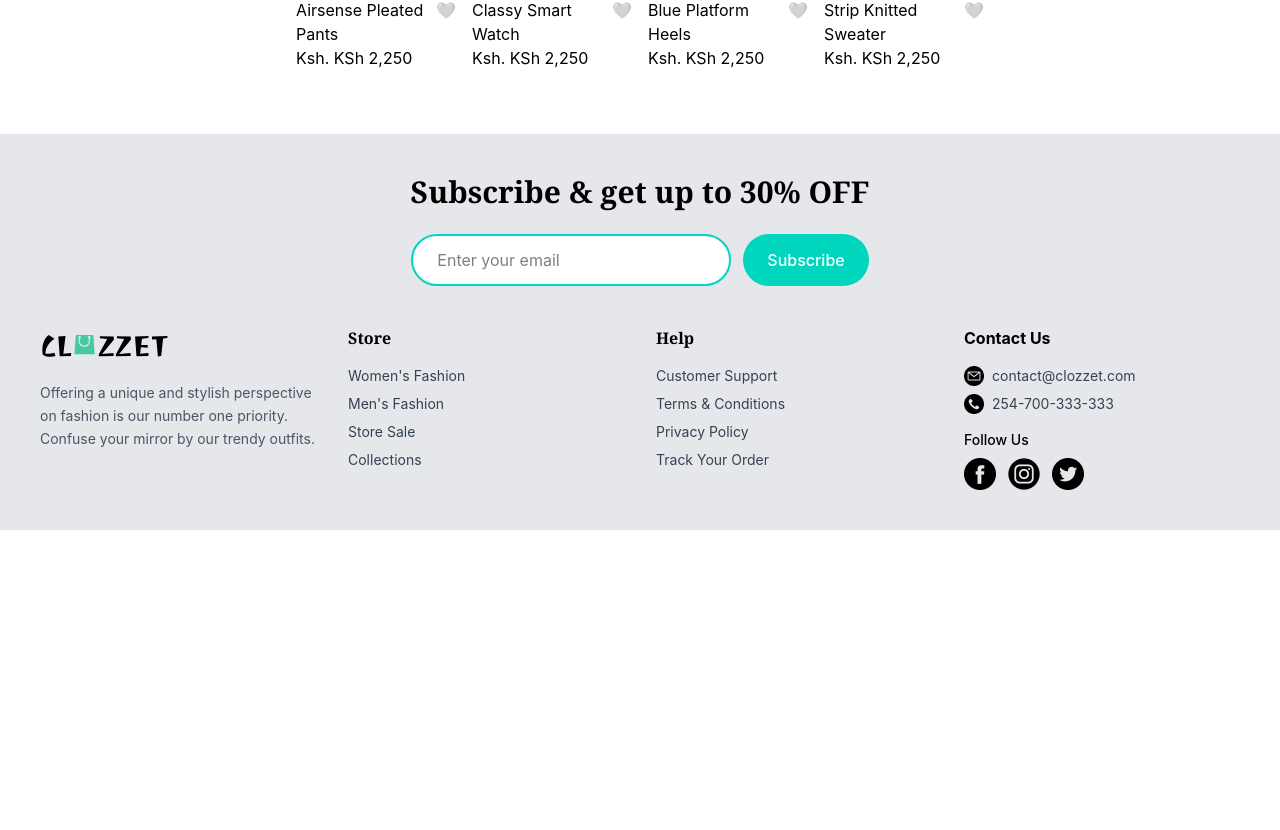
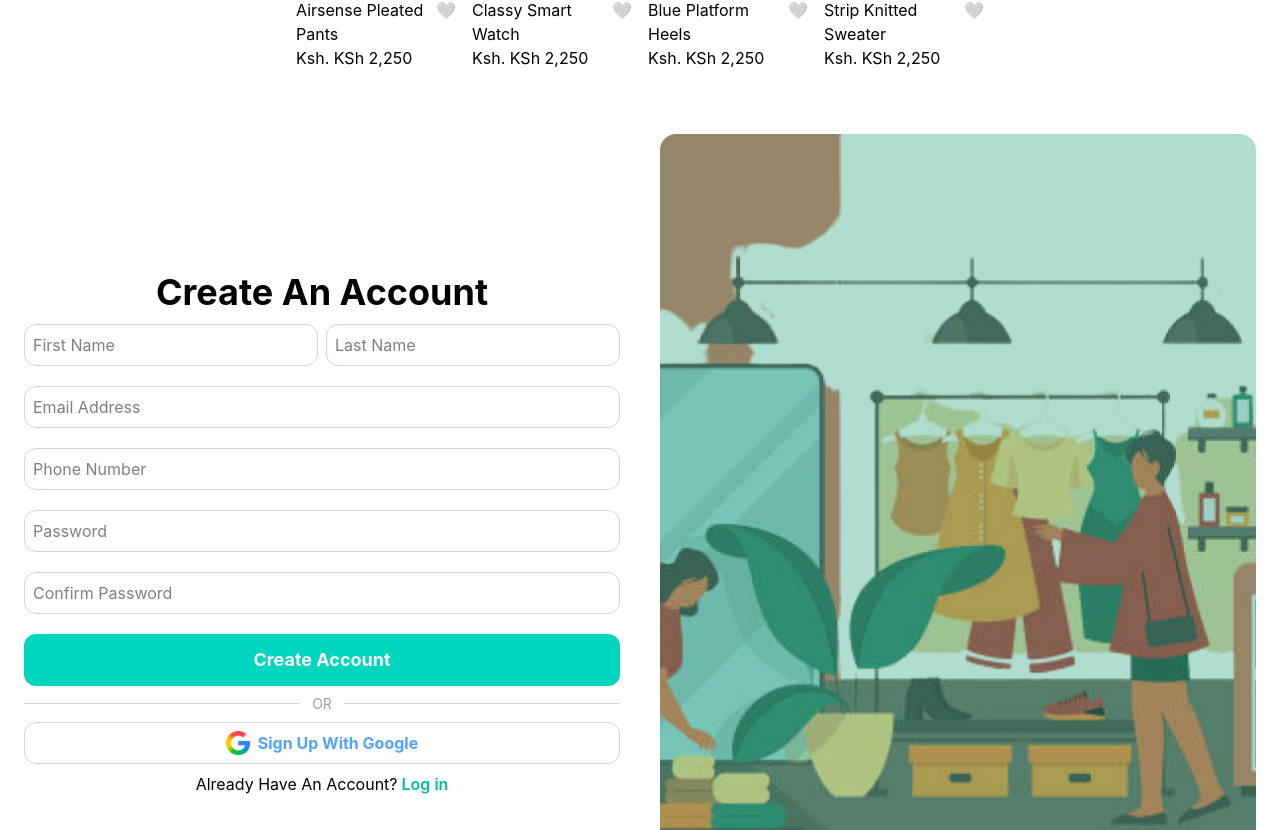
Before and after one commit to Nasieku-art/Clozzet, a React (Vite) app: page /shop in a window 1280 px wide. Shown: the part 1452-2282 px from the top of the page. Before the commit the page ends 1982 px from the top, so only its background shows below. Built offline with nearby package versions, Linux system fonts and the light colour scheme.

Commit message:
Added new file for signup and made changes in home.jsx

```diff
--- a/src/Components/Nav.jsx
+++ b/src/Components/Nav.jsx
@@ -34,7 +34,7 @@ function Nav({ cartCount }) {
                 {cart && cart.length}
               </span>
             </div>
-            <button className="hidden lg:flex">Sign Up</button>
+           <Link to="/SignuPage"> <button className="hidden lg:flex">Sign Up</button></Link>
             <button className="hidden lg:flex border-2 rounded-xl  px-6">
               Log In
             </button>
--- a/src/Components/Router.jsx
+++ b/src/Components/Router.jsx
@@ -8,6 +8,7 @@ import Cart from "../Pages/Cart";
 
 import { StateContext } from "../Context/State";
 import CartItem from "./CartItem";
+import SignuPage from "../Pages/SignuPage";
 
 function Router() {
   const { cart, setCart } = useContext(StateContext);
@@ -19,7 +20,7 @@ function Router() {
     }
   }, []);
 
-    useEffect(() => {
+  useEffect(() => {
     if (cart.length !== 0) localStorage.setItem("cart", JSON.stringify(cart));
   }, [cart]);
 
@@ -60,6 +61,14 @@ function Router() {
             </Layout>
           }
         />
+        <Route
+          path="signupage"
+          element={
+            <Layout>
+              <SignuPage />
+            </Layout>
+          }
+        />
       </Routes>
     </BrowserRouter>
   );
--- /dev/null
+++ b/src/Components/Signup.jsx
@@ -0,0 +1,81 @@
+import googlelogo from "../assets/images/google-color-icon.png"
+import signup from "../assets/images/signup.png"
+
+function Signup({image}) {
+  return (
+    <div className="container mx-auto px-6">
+      <div className="flex gap-10 items-center min-h-[90vh]">
+
+        <div className="w-full lg:w-[50%] flex flex-col gap-3">
+          <div className="text-center"><h1 className="text-black font-bold text-4xl ">Create An Account</h1></div>
+
+          <div className="flex gap-2">
+
+            <button className="border-gray-300 py-2 border rounded-xl w-[50%]">
+              <input type="text" placeholder="First Name" className="outline-none w-full px-2" />
+            </button>
+            <button className="border-gray-300 border rounded-xl w-[50%]">
+              <input type="text" placeholder="Last Name" className="outline-none w-full px-2" />
+            </button>
+          </div>
+
+          <div>
+            <button className="border-gray-300 border rounded-xl py-2 mt-2 w-full">
+              <input type="email" name="" id="" placeholder="Email Address" className="outline-none w-full px-2" />
+            </button>
+          </div>
+
+          <div>
+            <button className="border-gray-300 border rounded-xl py-2 mt-2 w-full">
+              <input type="number" name="" id="" placeholder="Phone Number" className="outline-none w-full px-2" />
+            </button>
+          </div>
+
+          <div>
+            <button className="border-gray-300 border rounded-xl py-2 mt-2 w-full">
+              <input type="password" name="" id="" placeholder="Password" className="outline-none w-full px-2" />
+            </button>
+          </div>
+
+          <div>
+            <button className="border-gray-300 border rounded-xl py-2 mt-2 w-full">
+              <input type="password" name="" id="" placeholder="Confirm Password" className="outline-none w-full px-2" />
+            </button>
+          </div>
+
+          <div>
+            <button className="bg-teal-400 text-white font-bold rounded-xl py-3 mt-2 w-full text-lg text-center">
+              Create Account
+            </button>
+
+          <div className="flex items-center gap-3 mt-2">
+            <div className="flex-1 border-t border-gray-300"></div>
+            <span className="text-gray-400 text-sm">OR</span>
+            <div className="flex-1 border-t border-gray-300"></div>
+          </div>
+
+
+          <div className="mt-2">
+            <button className="border-gray-300 border rounded-xl px-6 py-2 flex items-center justify-center gap-2 w-full">
+              <img src={googlelogo} alt="google logo" className="w-6 h-6" />
+              <span className="text-blue-400 font-bold">Sign Up With Google</span>
+            </button>
+          </div>
+
+          <div className="mt-2 mb-2 text-center">
+            <p>Already Have An Account?
+              <span className="text-teal-500 font-semibold cursor-pointer"> Log in</span>
+            </p>
+          </div>
+
+        </div>
+
+      </div>
+       <div className="hidden lg:block lg:w-[50%]">
+          <img src={signup} alt="" className="w-full h-full object-cover rounded-2xl" />
+        </div>
+      </div>
+    </div>
+  );
+}
+export default Signup;
--- a/src/Pages/Shop.jsx
+++ b/src/Pages/Shop.jsx
@@ -1,4 +1,4 @@
-
+import SignuPage from "./SignuPage";
 import Colleshop from "../Components/Colleshop";
 import HeroShop from "../Components/HeroShop";
 
@@ -9,6 +9,9 @@ function Shop() {
     <main>
       <Colleshop/>
     </main>
+    <section>
+      <SignuPage/>
+    </section>
     </div>
 
   );
--- /dev/null
+++ b/src/Pages/SignuPage.jsx
@@ -0,0 +1,12 @@
+import Signup from "../Components/Signup";
+
+function SignuPage() {
+  return(
+    <div>
+<Signup/>
+    </div>
+  )
+
+
+}
+export default SignuPage;
```
Also changed, not shown: src/assets/images/google-color-icon.png (added).
